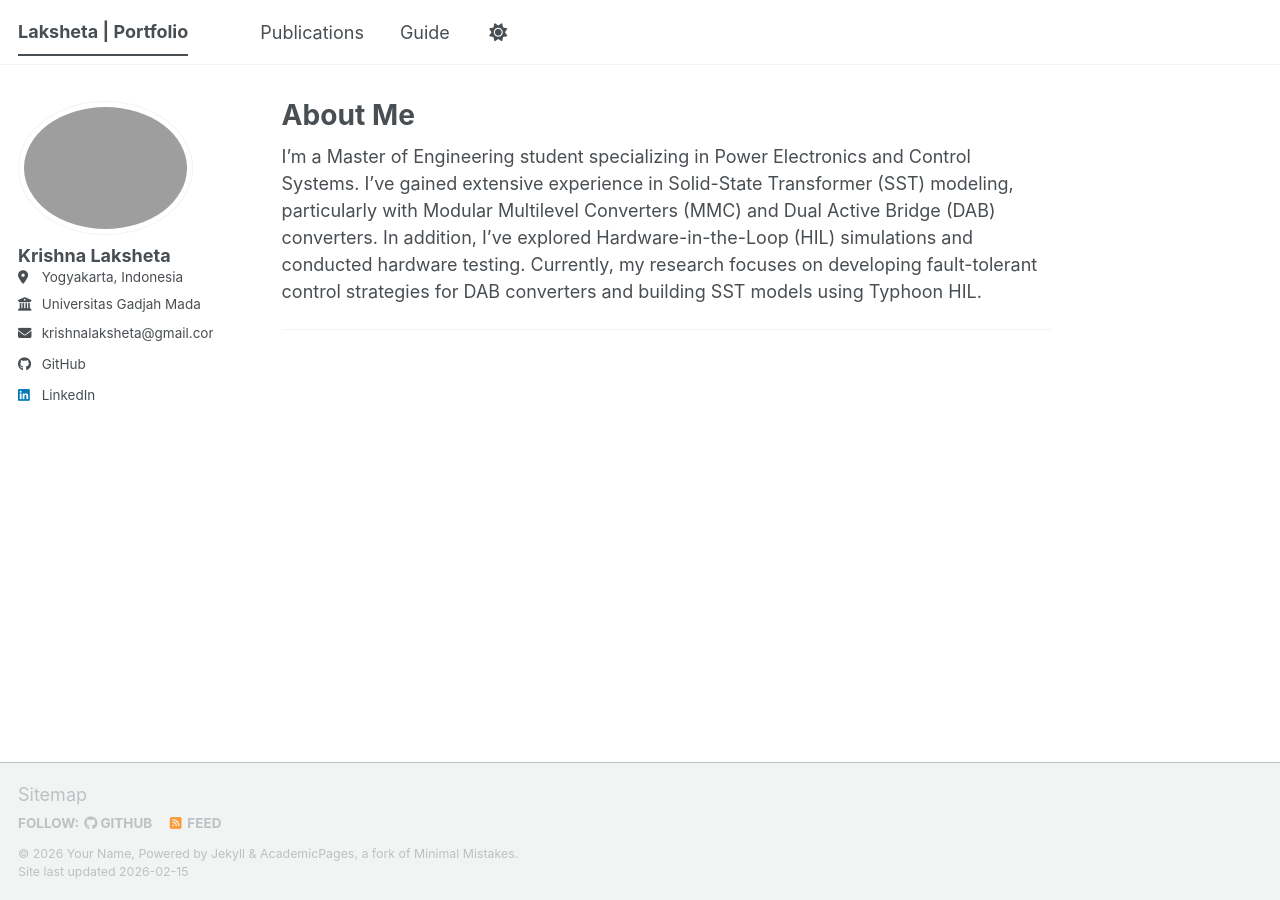
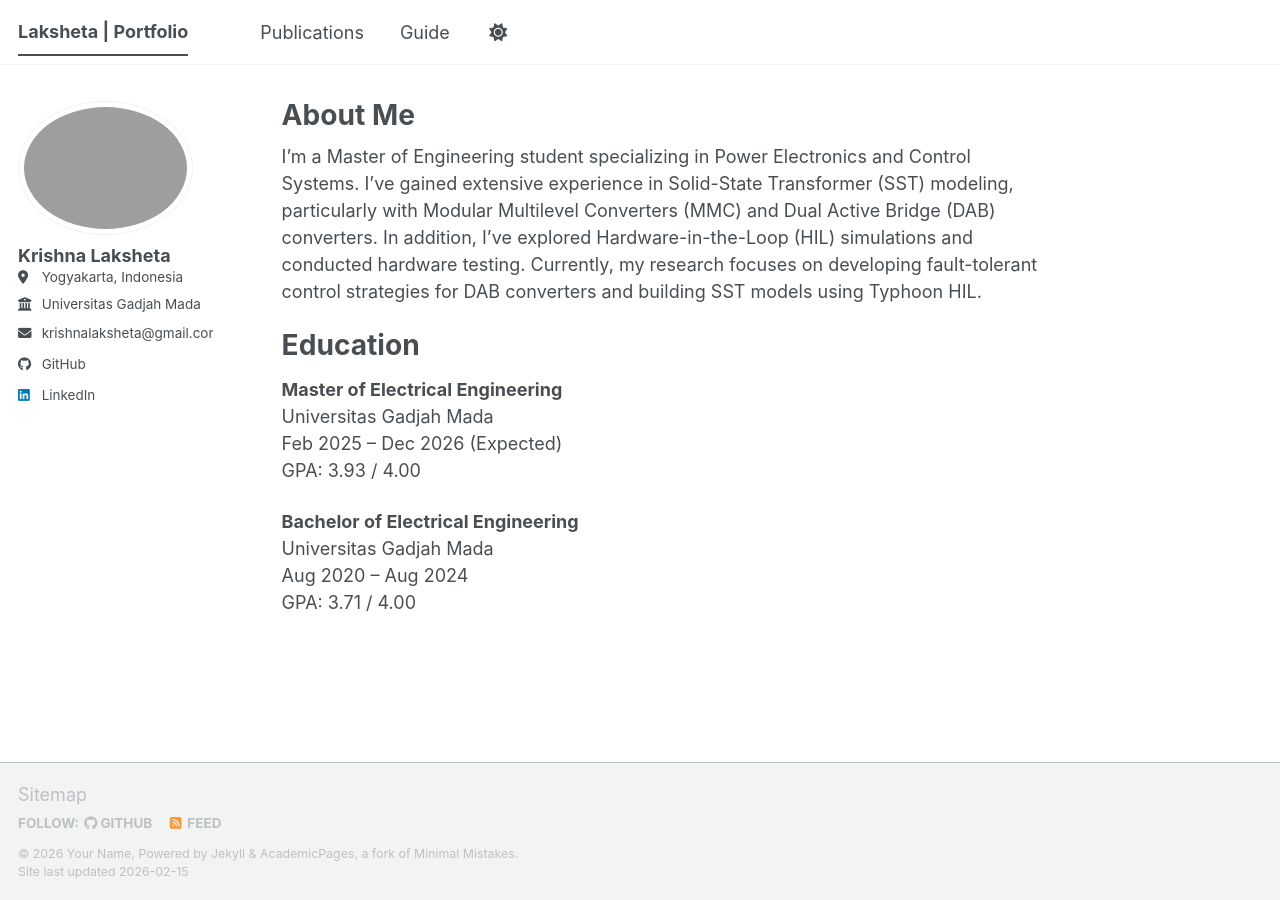
Before and after one commit to laksheta/laksheta.github.io, a Jekyll site: the page built from _pages/about.md, in a window 1280 px wide. Built offline with Jekyll 4.4.1, drawn with Linux system fonts in a browser that asks for light colours; a script bundle is joined from its source files by our own code; library files that are not in the unit come from our copies.

Commit message:
docs(about): add eduction

```diff
--- a/_pages/about.md
+++ b/_pages/about.md
@@ -10,10 +10,20 @@ redirect_from:
 
 I’m a Master of Engineering student specializing in Power Electronics and Control Systems. I’ve gained extensive experience in Solid-State Transformer (SST) modeling, particularly with Modular Multilevel Converters (MMC) and Dual Active Bridge (DAB) converters. In addition, I’ve explored Hardware-in-the-Loop (HIL) simulations and conducted hardware testing. Currently, my research focuses on developing fault-tolerant control strategies for DAB converters and building SST models using Typhoon HIL.
 
+Education
+======
 
----
+**Master of Electrical Engineering**<br>
+Universitas Gadjah Mada<br>
+Feb 2025 – Dec 2026 (Expected)<br>
+GPA: 3.93 / 4.00
 
-<!-- This is the front page of a website that is powered by the [Academic Pages template](https://github.com/academicpages/academicpages.github.io) and hosted on GitHub pages. [GitHub pages](https://pages.github.com) is a free service in which websites are built and hosted from code and data stored in a GitHub repository, automatically updating when a new commit is made to the repository. This template was forked from the [Minimal Mistakes Jekyll Theme](https://mmistakes.github.io/minimal-mistakes/) created by Michael Rose, and then extended to support the kinds of content that academics have: publications, talks, teaching, a portfolio, blog posts, and a dynamically-generated CV. Incidentally, these same features make it a great template for anyone that needs to show off a professional template!
+**Bachelor of Electrical Engineering**<br>
+Universitas Gadjah Mada<br>
+Aug 2020 – Aug 2024<br>
+GPA: 3.71 / 4.00
+
+<!-- -- This is the front page of a website that is powered by the [Academic Pages template](https://github.com/academicpages/academicpages.github.io) and hosted on GitHub pages. [GitHub pages](https://pages.github.com) is a free service in which websites are built and hosted from code and data stored in a GitHub repository, automatically updating when a new commit is made to the repository. This template was forked from the [Minimal Mistakes Jekyll Theme](https://mmistakes.github.io/minimal-mistakes/) created by Michael Rose, and then extended to support the kinds of content that academics have: publications, talks, teaching, a portfolio, blog posts, and a dynamically-generated CV. Incidentally, these same features make it a great template for anyone that needs to show off a professional template!
 
  You can fork [this template](https://github.com/academicpages/academicpages.github.io) right now, modify the configuration and Markdown files, add your own PDFs and other content, and have your own site for free, with no ads!
 
```
